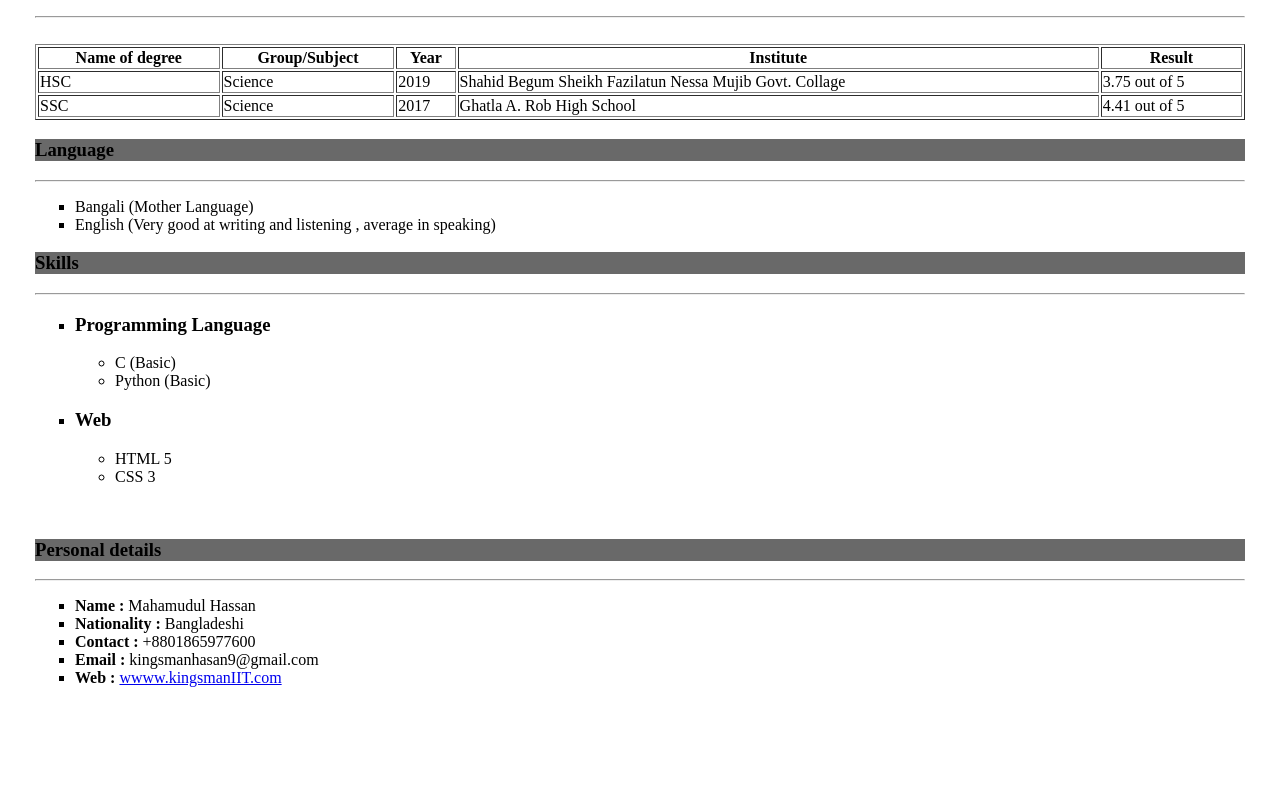
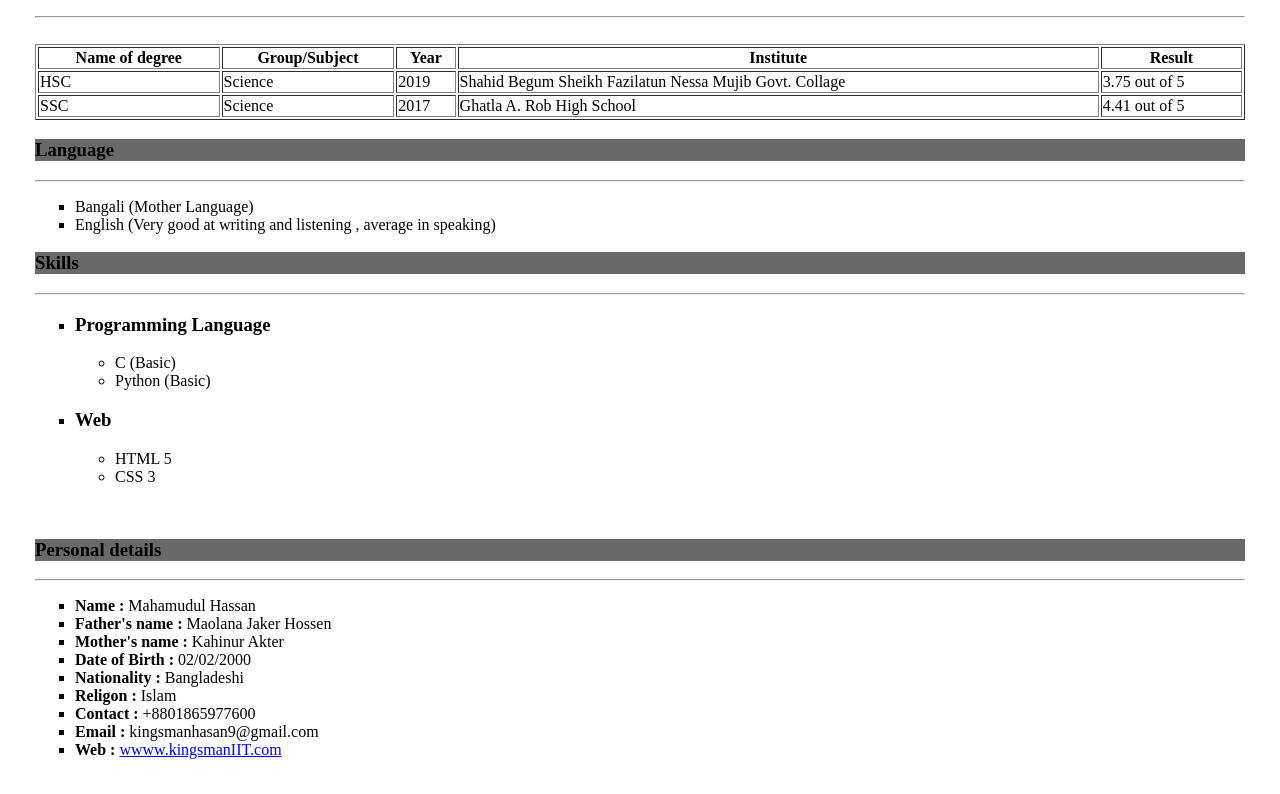
Before and after one commit to kingsman900/RDW-320.-Frist-project, a plain HTML site: page index.html in a window 1280 px wide. Shown: the part 594-1388 px from the top of the page. Before the commit the page ends 1316 px from the top, so only its background shows below. Drawn offline with Linux system fonts and the light colour scheme.

Commit message:
Update index.html

```diff
--- a/index.html
+++ b/index.html
@@ -123,7 +123,11 @@
 
     <ul type="square">
         <li><b>Name :</b> Mahamudul Hassan</li>
+        <li><b>Father's name : </b>Maolana Jaker Hossen</li>
+        <li><b>Mother's name : </b>Kahinur Akter</li>
+        <li><b>Date of Birth : </b>02/02/2000</li>
         <li><b>Nationality : </b>Bangladeshi</li>
+        <li><b>Religon : </b>Islam</li>
         <li><b>Contact : </b> +8801865977600</li>
         <li><b>Email : </b>kingsmanhasan9@gmail.com</li>
         <li><b>Web : </b><a href="#">wwww.kingsmanIIT.com</a></li>
```
